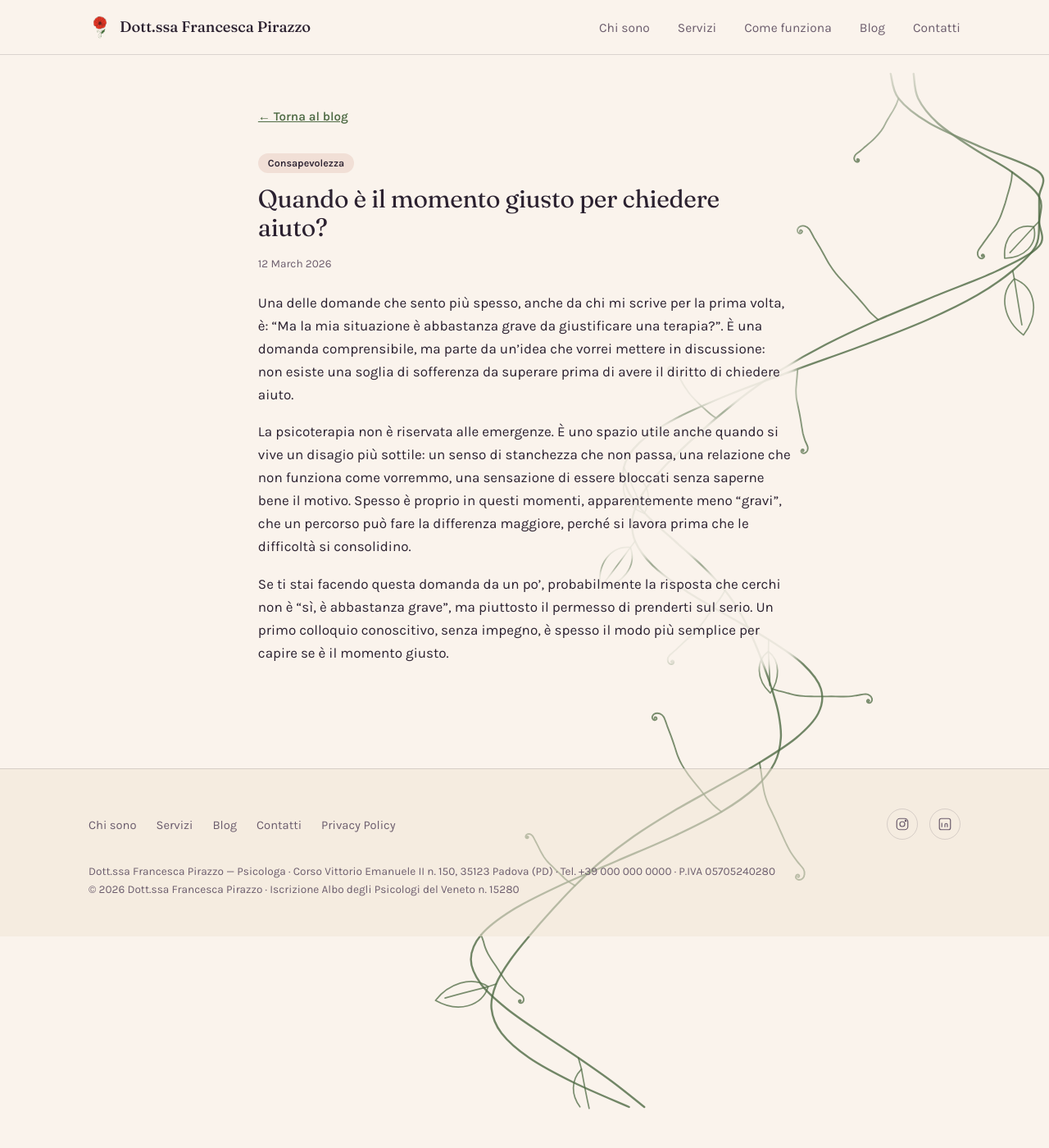
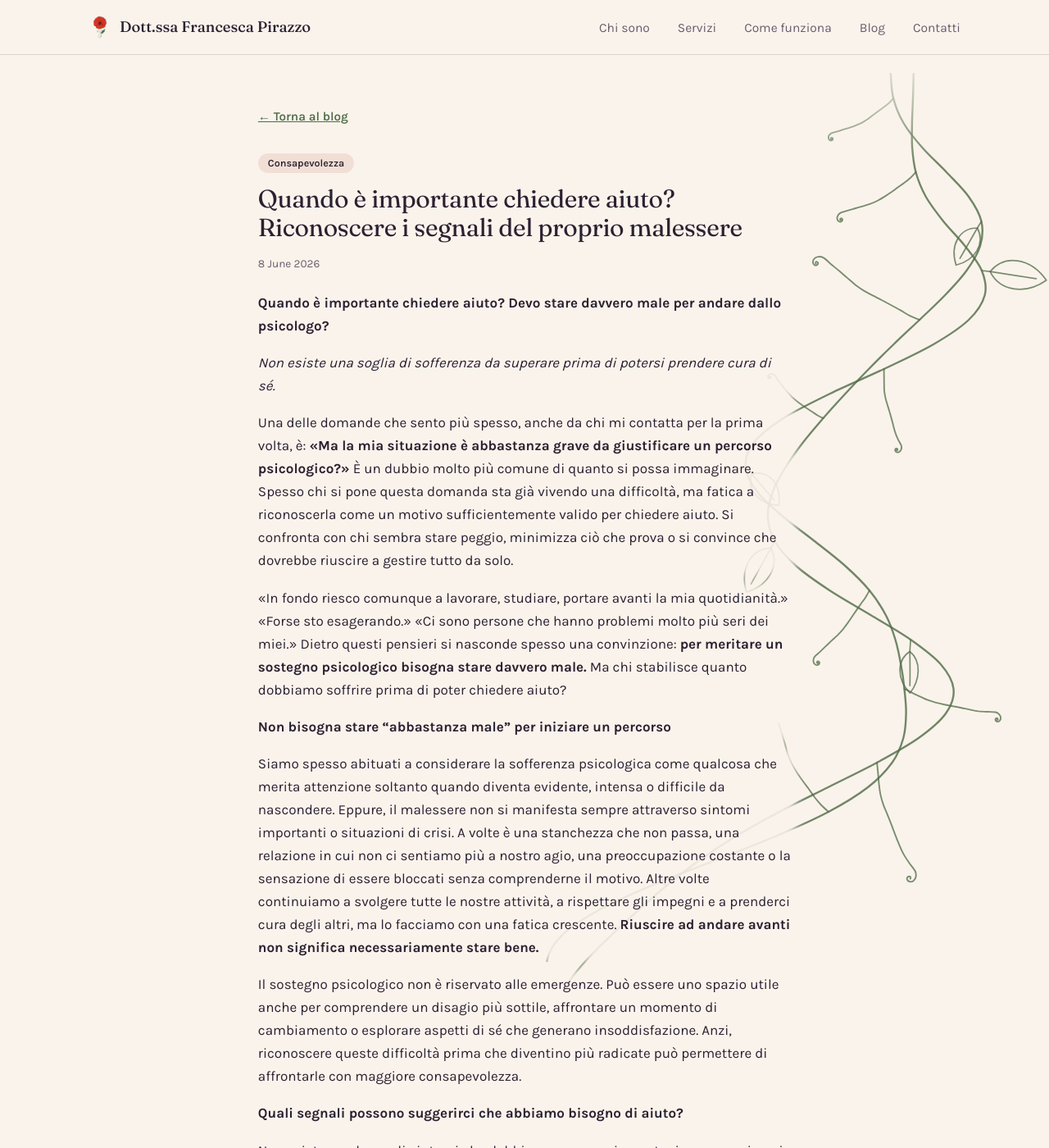
Before and after one commit to Manuelgujo/demo-franci, a Jekyll site: the page built from _posts/2026-03-12-quando-e-il-momento-giusto-per-chiedere-aiuto.md, in a window 1280 px wide and 1400 px high. Shown: the whole window at 82% size. Built offline with Jekyll 4.4.1, drawn with Linux system fonts in a browser that asks for light colours; some of the changed text lies outside the part shown.

Commit message:
Update Articolo “2026-03-12-quando-e-il-momento-giusto-per-chiedere-aiuto”

```diff
--- a/_posts/2026-03-12-quando-e-il-momento-giusto-per-chiedere-aiuto.md
+++ b/_posts/2026-03-12-quando-e-il-momento-giusto-per-chiedere-aiuto.md
@@ -1,12 +1,50 @@
 ---
-title: "Quando è il momento giusto per chiedere aiuto?"
-description: "Non esiste una soglia di sofferenza da superare prima di potersi rivolgere a uno psicologa."
-excerpt: "Non esiste una soglia di sofferenza da superare prima di potersi rivolgere a uno psicologa..."
+title: Quando è importante chiedere aiuto? Riconoscere i segnali del proprio malessere
+date: 2026-06-08T12:35:00
 categories:
   - Consapevolezza
+excerpt: Non esiste una soglia di sofferenza da superare prima di potersi rivolgere a una psicologa.
+description: Quando è il momento di rivolgersi a uno psicologo? Scopri i segnali del malessere emotivo e quando chiedere sostegno psicologico a Padova\.
 ---
-Una delle domande che sento più spesso, anche da chi mi scrive per la prima volta, è: "Ma la mia situazione è abbastanza grave da giustificare una terapia?". È una domanda comprensibile, ma parte da un'idea che vorrei mettere in discussione: non esiste una soglia di sofferenza da superare prima di avere il diritto di chiedere aiuto.
 
-La psicoterapia non è riservata alle emergenze. È uno spazio utile anche quando si vive un disagio più sottile: un senso di stanchezza che non passa, una relazione che non funziona come vorremmo, una sensazione di essere bloccati senza saperne bene il motivo. Spesso è proprio in questi momenti, apparentemente meno "gravi", che un percorso può fare la differenza maggiore, perché si lavora prima che le difficoltà si consolidino.
+**Quando è importante chiedere aiuto? Devo stare davvero male per andare dallo psicologo?**
 
-Se ti stai facendo questa domanda da un po', probabilmente la risposta che cerchi non è "sì, è abbastanza grave", ma piuttosto il permesso di prenderti sul serio. Un primo colloquio conoscitivo, senza impegno, è spesso il modo più semplice per capire se è il momento giusto.
+_Non esiste una soglia di sofferenza da superare prima di potersi prendere cura di sé._
+
+Una delle domande che sento più spesso, anche da chi mi contatta per la prima volta, è: **«Ma la mia situazione è abbastanza grave da giustificare un percorso psicologico?»** È un dubbio molto più comune di quanto si possa immaginare. Spesso chi si pone questa domanda sta già vivendo una difficoltà, ma fatica a riconoscerla come un motivo sufficientemente valido per chiedere aiuto. Si confronta con chi sembra stare peggio, minimizza ciò che prova o si convince che dovrebbe riuscire a gestire tutto da solo.
+
+«In fondo riesco comunque a lavorare, studiare, portare avanti la mia quotidianità.» «Forse sto esagerando.» «Ci sono persone che hanno problemi molto più seri dei miei.» Dietro questi pensieri si nasconde spesso una convinzione: **per meritare un sostegno psicologico bisogna stare davvero male.** Ma chi stabilisce quanto dobbiamo soffrire prima di poter chiedere aiuto?
+
+**Non bisogna stare “abbastanza male” per iniziare un percorso**
+
+Siamo spesso abituati a considerare la sofferenza psicologica come qualcosa che merita attenzione soltanto quando diventa evidente, intensa o difficile da nascondere. Eppure, il malessere non si manifesta sempre attraverso sintomi importanti o situazioni di crisi. A volte è una stanchezza che non passa, una relazione in cui non ci sentiamo più a nostro agio, una preoccupazione costante o la sensazione di essere bloccati senza comprenderne il motivo. Altre volte continuiamo a svolgere tutte le nostre attività, a rispettare gli impegni e a prenderci cura degli altri, ma lo facciamo con una fatica crescente. **Riuscire ad andare avanti non significa necessariamente stare bene.**
+
+Il sostegno psicologico non è riservato alle emergenze. Può essere uno spazio utile anche per comprendere un disagio più sottile, affrontare un momento di cambiamento o esplorare aspetti di sé che generano insoddisfazione. Anzi, riconoscere queste difficoltà prima che diventino più radicate può permettere di affrontarle con maggiore consapevolezza.
+
+**Quali segnali possono suggerirci che abbiamo bisogno di aiuto?**
+
+Non esiste un elenco di sintomi che dobbiamo necessariamente riconoscere in noi stessi per poterci rivolgere a uno psicologo. Ci sono però alcune esperienze che possono invitarci a prestare maggiore attenzione al nostro benessere:
+
+- **Emozioni che diventano faticose da gestire**, come ansia, tristezza, irritabilità o preoccupazioni ricorrenti.
+- **Pensieri che sembrano non lasciarci spazio**, accompagnati dalla tendenza a rimuginare, anticipare scenari negativi o metterci continuamente in discussione.
+- **Difficoltà nelle relazioni**, quando fatichiamo a comunicare i nostri bisogni, a stabilire confini o ci ritroviamo in dinamiche che ci fanno soffrire.
+- **Cambiamenti nel sonno, nella concentrazione o nella motivazione**, che rendono più impegnativa la quotidianità.
+- **Momenti di transizione**, come separazioni, lutti, cambiamenti lavorativi, maternità, paternità o nuove responsabilità.
+
+Questi segnali non indicano necessariamente la presenza di un disturbo psicologico. Possono però rappresentare un’occasione per fermarsi e chiedersi come stiamo davvero. E anche quando non riusciamo a individuare un problema preciso, il desiderio di comprenderci meglio può essere una ragione sufficiente per iniziare.
+
+**Perché facciamo così fatica a sentirci legittimati a chiedere aiuto?**
+
+Spesso siamo molto più disponibili a riconoscere la sofferenza degli altri che la nostra. Se una persona a cui vogliamo bene ci raccontasse di sentirsi costantemente sopraffatta, insoddisfatta o in difficoltà, probabilmente non le chiederemmo di dimostrarci che sta abbastanza male da meritare ascolto. Eppure, quando si tratta di noi, tendiamo ad applicare criteri molto più rigidi. Ci diciamo che dovremmo essere più forti, più riconoscenti, più capaci di gestire le difficoltà. Oppure pensiamo che chiedere aiuto significhi ammettere di non essere in grado di affrontare autonomamente la nostra vita.
+
+Ma **la sofferenza non è una competizione e non diventa meno importante soltanto perché qualcun altro sta attraversando qualcosa di diverso o apparentemente più grave.** Non dobbiamo confrontare il nostro dolore con quello degli altri per stabilire se merita attenzione.
+
+**Cosa può offrire un percorso psicologico?**
+
+Un percorso psicologico non serve soltanto a ridurre i sintomi o ad affrontare una situazione di crisi. Può diventare uno spazio in cui imparare a riconoscere le proprie emozioni, comprendere i meccanismi che alimentano alcune difficoltà e dare significato a esperienze che, da soli, fatichiamo a mettere a fuoco. Può aiutarci a riconoscere bisogni che abbiamo trascurato, esplorare modalità relazionali che tendiamo a ripetere e sviluppare risorse per affrontare ciò che stiamo vivendo. Non si tratta di correggere qualcosa di sbagliato in noi, né di eliminare ogni emozione spiacevole, ma di costruire una relazione più consapevole con noi stessi e con la nostra esperienza.
+
+**E se non fossi ancora sicuro di averne bisogno?**
+
+Se ti stai facendo questa domanda da un po’, forse la risposta che cerchi non è una conferma che la tua situazione sia “abbastanza grave”, ma **il permesso di prenderti sul serio**. Non devi avere già individuato il problema, sapere esattamente cosa raccontare o essere certo di voler iniziare un percorso. Un primo colloquio conoscitivo può essere uno spazio per condividere ciò che stai vivendo, chiarire i tuoi dubbi e valutare insieme se un sostegno psicologico possa essere utile in questo momento della tua vita.
+
+**Non serve aspettare di non farcela più per concedersi la possibilità di stare meglio.** Chiedere aiuto non significa essere deboli o incapaci di affrontare le difficoltà, ma riconoscere che anche il proprio benessere merita tempo, ascolto e attenzione.
```
